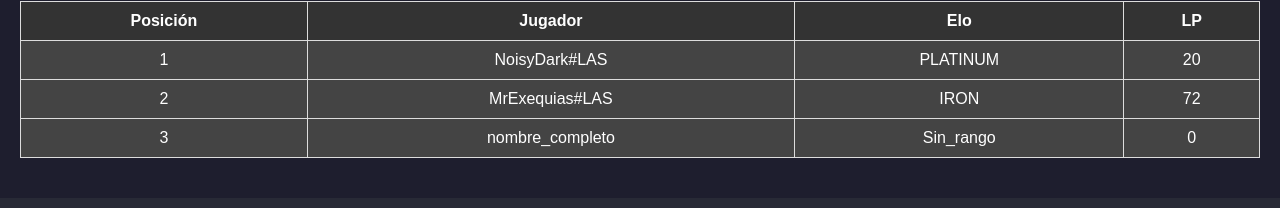
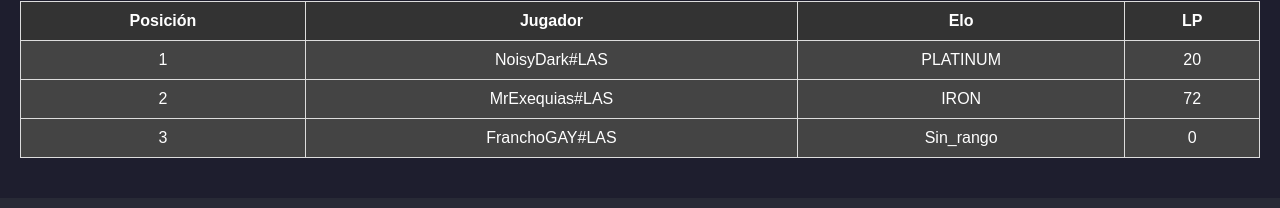
Before and after one commit to NoisyDark/SoloGordos, a React (Vite) app: page / in a window 1280 px wide. Shown: the part 157-365 px from the top of the page. Built offline with nearby package versions, Linux system fonts and the light colour scheme.

Commit message:
me tienen harto

```diff
--- a/src/assets/data.json
+++ b/src/assets/data.json
@@ -2,7 +2,7 @@
   "timestamp": 1738892232.7355342,
   "datos": [
     {
-      "nombre": "nombre_completo",
+      "nombre": "FranchoGAY#LAS",
       "rango": "Sin_rango",
       "division": 0,
       "lp": 0,
--- a/src/styles.css
+++ b/src/styles.css
@@ -61,14 +61,6 @@ nav button {
 /* Estilos de main */
 main {
     padding: 20px;
-}
-
-.contenido {
-    display: none;
-}
-
-.contenido.activo {
-    display: block;
 }
 
 /* Estilos de footer */
```
